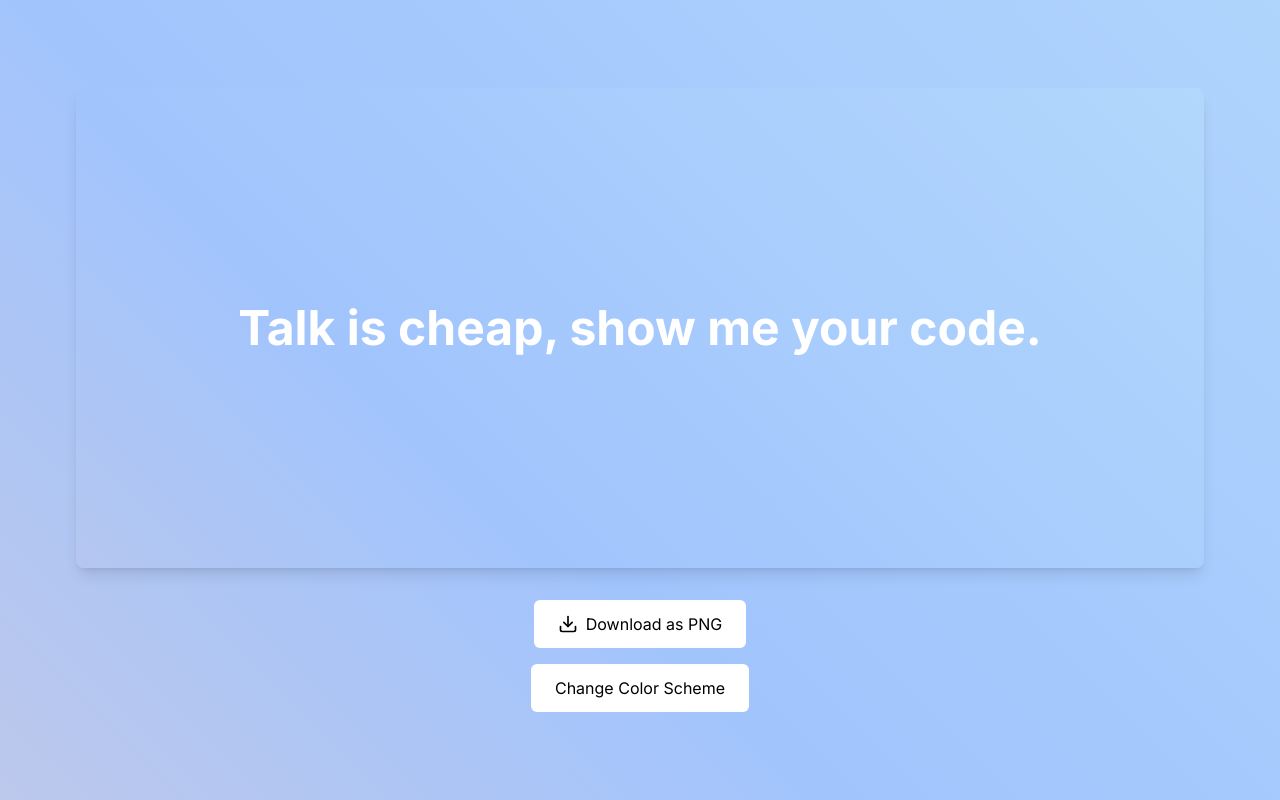
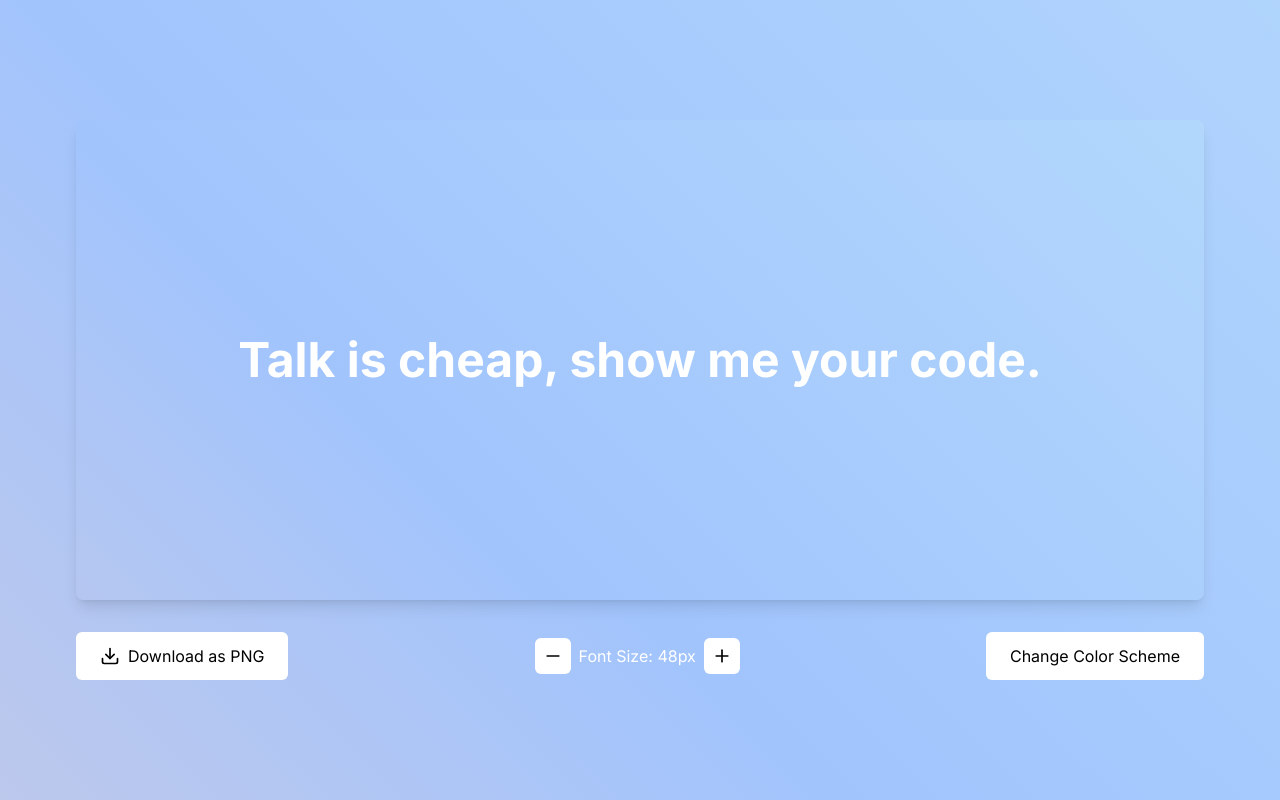
Before and after one commit to tjxj/wechat-cover, a Next.js app: page / in a window 1280 px wide. Built offline with nearby package versions, Linux system fonts and the light colour scheme.

Commit message:
add font size adjust

```diff
--- a/components/fixed-background-we-chat-cover-card.tsx
+++ b/components/fixed-background-we-chat-cover-card.tsx
@@ -2,7 +2,7 @@
 
 import { useState, useRef, useEffect } from 'react'
 import { motion } from 'framer-motion'
-import { Download } from 'lucide-react'
+import { Download, Plus, Minus } from 'lucide-react'
 import html2canvas from 'html2canvas'
 
 export function FixedBackgroundWeChatCoverCard() {
@@ -11,6 +11,7 @@ export function FixedBackgroundWeChatCoverCard() {
   const cardRef = useRef(null)
   const inputRef = useRef<HTMLInputElement>(null)
   const [colorScheme, setColorScheme] = useState(0)
+  const [fontSize, setFontSize] = useState(48)
 
   const colorSchemes = [
     'linear-gradient(45deg, #ff9a9e, #fad0c4, #a1c4fd, #c2e9fb)',
@@ -161,6 +162,14 @@ export function FixedBackgroundWeChatCoverCard() {
     }
   }
 
+  const increaseFontSize = () => {
+    setFontSize(prev => Math.min(prev + 4, 96))
+  }
+
+  const decreaseFontSize = () => {
+    setFontSize(prev => Math.max(prev - 4, 16))
+  }
+
   return (
     <div className="relative w-screen h-screen overflow-hidden bg-gradient-to-r from-pink-300 via-purple-300 to-indigo-400">
       <div className="absolute inset-0 bg-gradient-animation"></div>
@@ -181,7 +190,8 @@ export function FixedBackgroundWeChatCoverCard() {
                 onChange={handleTextChange}
                 onBlur={handleTextBlur}
                 onKeyDown={handleKeyDown}
-                className="w-full text-5xl font-bold text-center bg-transparent text-white border-none outline-none"
+                style={{ fontSize: `${fontSize}px` }}
+                className="w-full font-bold text-center bg-transparent text-white border-none outline-none"
               />
             ) : (
               <motion.div
@@ -194,7 +204,8 @@ export function FixedBackgroundWeChatCoverCard() {
                 {text.split('').map((char, index) => (
                   <motion.span
                     key={index}
-                    className="text-5xl font-bold text-white"
+                    style={{ fontSize: `${fontSize}px` }}
+                    className="font-bold text-white"
                     initial={{ opacity: 0, filter: "blur(5px)" }}
                     animate={{ opacity: 1, filter: "blur(0px)" }}
                     transition={{ duration: 0.5, delay: index * 0.05 }}
@@ -206,25 +217,48 @@ export function FixedBackgroundWeChatCoverCard() {
             )}
           </div>
         </motion.div>
-        <motion.button
-          onClick={downloadAsPng}
-          className="flex items-center gap-2 px-6 py-3 mt-8 bg-white text-black rounded-md hover:bg-opacity-90 transition-colors"
+
+        {/* New container for the three components */}
+        <motion.div
+          className="flex items-center justify-between w-[1128px] mt-8"
           initial={{ y: 20, opacity: 0 }}
           animate={{ y: 0, opacity: 1 }}
           transition={{ delay: 0.5, duration: 0.5 }}
         >
+          {/* Download button */}
+          <motion.button
+            onClick={downloadAsPng}
+            className="flex items-center gap-2 px-6 py-3 bg-white text-black rounded-md hover:bg-opacity-90 transition-colors"
+          >
             <Download size={20} />
             Download as PNG
           </motion.button>
+
+          {/* Font size adjustment */}
+          <div className="flex items-center gap-2">
+            <button
+              onClick={decreaseFontSize}
+              className="p-2 bg-white text-black rounded-md hover:bg-opacity-90 transition-colors"
+            >
+              <Minus size={20} />
+            </button>
+            <span className="text-white">Font Size: {fontSize}px</span>
+            <button
+              onClick={increaseFontSize}
+              className="p-2 bg-white text-black rounded-md hover:bg-opacity-90 transition-colors"
+            >
+              <Plus size={20} />
+            </button>
+          </div>
+
+          {/* Change Color Scheme button */}
           <motion.button
             onClick={() => setColorScheme(Math.floor(Math.random() * colorSchemes.length))}
-          className="flex items-center gap-2 px-6 py-3 mt-4 bg-white text-black rounded-md hover:bg-opacity-90 transition-colors"
-          initial={{ y: 20, opacity: 0 }}
-          animate={{ y: 0, opacity: 1 }}
-          transition={{ delay: 0.6, duration: 0.5 }}
+            className="flex items-center gap-2 px-6 py-3 bg-white text-black rounded-md hover:bg-opacity-90 transition-colors"
           >
             Change Color Scheme
           </motion.button>
+        </motion.div>
       </div>
       <style jsx>{`
         .bg-gradient-animation {
--- a/package.json
+++ b/package.json
@@ -15,7 +15,7 @@
     "framer-motion": "^11.3.31",
     "html2canvas": "^1.4.1",
     "lucide-react": "^0.437.0",
-    "next": "14.2.7",
+    "next": "^14.2.7",
     "react": "^18",
     "react-dom": "^18",
     "tailwind-merge": "^2.5.2",
```
Also changed, not shown: 2 other files (tests, documents, lock files or other folders). Lines whose indentation alone changed are shown as unchanged.
